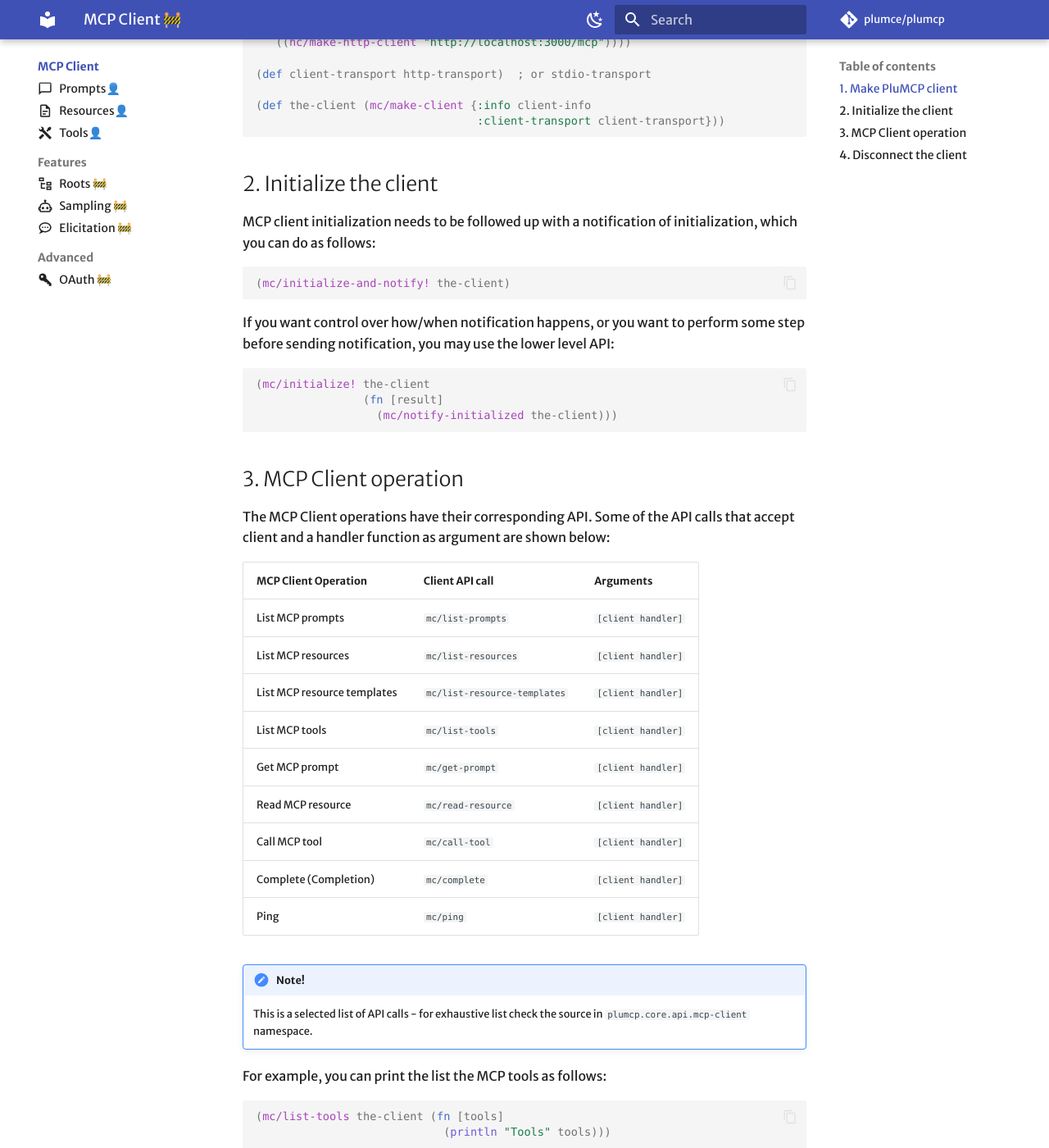
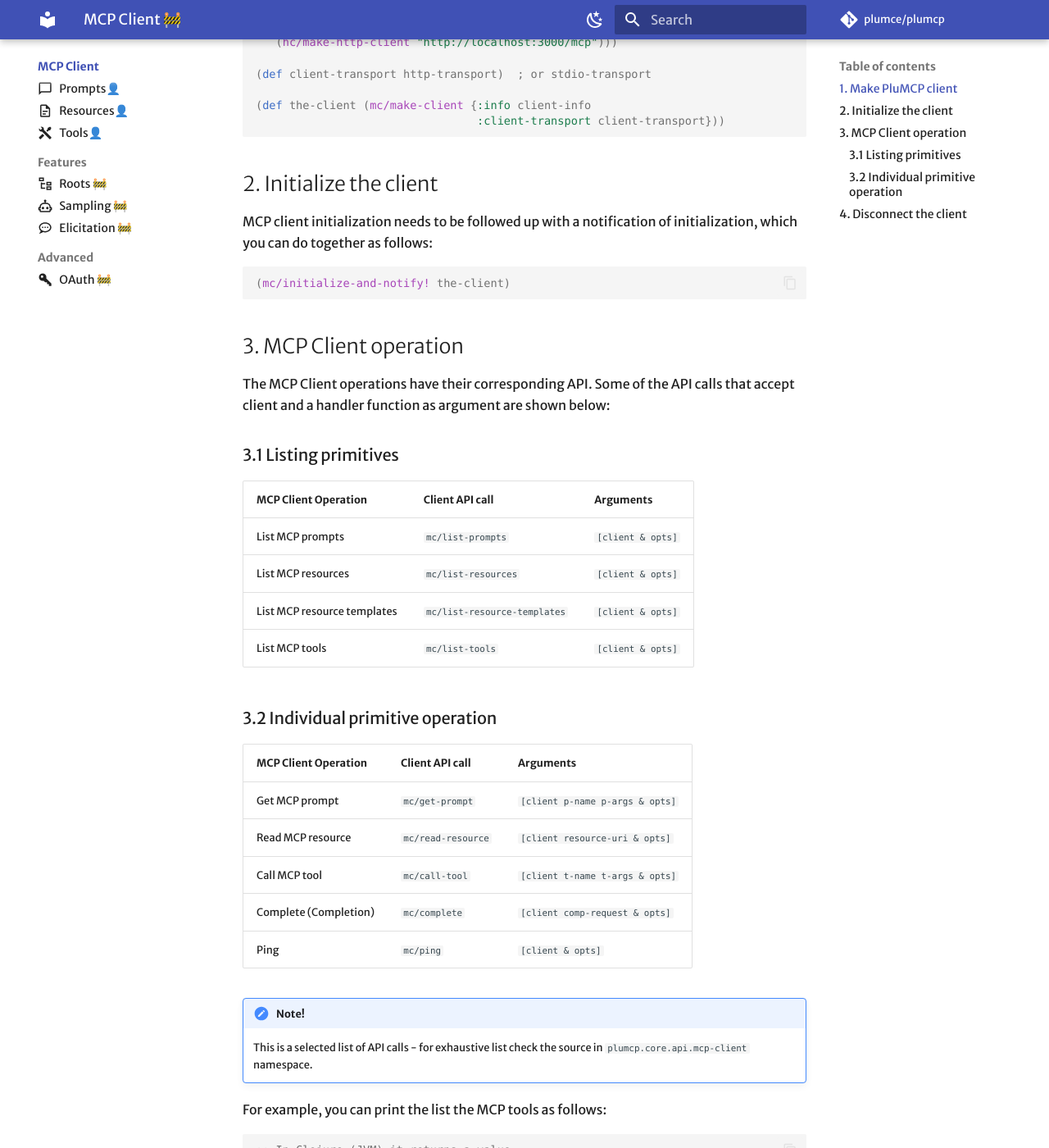
Before and after one commit to plumce/plumcp-docs, an MkDocs documentation site: the page built from docs/mcpclient/index.md, in a window 1280 px wide and 1400 px high, scrolled down 1404 px. Shown: the whole window at 82% size. Built offline with MkDocs 1.6.1 and Material for MkDocs 9.7.7, drawn with Linux system fonts in a browser that asks for light colours; some web fonts are replaced; comment, search, counter and statistics services are not loaded; some of the changed text lies outside the part shown.

Commit message:
Update docs for PluMCP 0.2.0 API
The docs (esp PluMCP client docs) were meant for 0.1.0 - the client
underwent breaking API changes for 0.2.0 release - the coordinates
and new client API usage are updated now.

````diff
--- a/docs/mcpclient/index.md
+++ b/docs/mcpclient/index.md
@@ -41,7 +41,7 @@ namespace. Remainder of this page assumes you have these aliases setup.
 
 (def http-transport
   (hct/make-streamable-http-transport
-   ((hc/make-http-client "http://localhost:3000/mcp"))))
+   (hc/make-http-client "http://localhost:3000/mcp")))
 
 (def client-transport http-transport)  ; or stdio-transport
 
@@ -52,20 +52,10 @@ namespace. Remainder of this page assumes you have these aliases setup.
 ## 2. Initialize the client
 
 MCP client initialization needs to be followed up with a notification
-of initialization, which you can do as follows:
+of initialization, which you can do together as follows:
 
 ```clojure
 (mc/initialize-and-notify! the-client)
-```
-
-If you want control over how/when notification happens, or you want to
-perform some step before sending notification, you may use the lower
-level API:
-
-```clojure
-(mc/initialize! the-client
-                (fn [result]
-                  (mc/notify-initialized the-client)))
 ```
 
 ## 3. MCP Client operation
@@ -74,17 +64,24 @@ The MCP Client operations have their corresponding API. Some of the API
 calls that accept client and a handler function as argument are shown
 below:
 
-| MCP Client Operation        | Client API call              | Arguments          |
-|-----------------------------|------------------------------|--------------------|
-| List MCP prompts            | `mc/list-prompts`            | `[client handler]` |
-| List MCP resources          | `mc/list-resources`          | `[client handler]` |
-| List MCP resource templates | `mc/list-resource-templates` | `[client handler]` |
-| List MCP tools              | `mc/list-tools`              | `[client handler]` |
-| Get MCP prompt              | `mc/get-prompt`              | `[client handler]` |
-| Read MCP resource           | `mc/read-resource`           | `[client handler]` |
-| Call MCP tool               | `mc/call-tool`               | `[client handler]` |
-| Complete (Completion)       | `mc/complete`                | `[client handler]` |
-| Ping                        | `mc/ping`                    | `[client handler]` |
+### 3.1 Listing primitives
+
+| MCP Client Operation        | Client API call              | Arguments         |
+|-----------------------------|------------------------------|-------------------|
+| List MCP prompts            | `mc/list-prompts`            | `[client & opts]` |
+| List MCP resources          | `mc/list-resources`          | `[client & opts]` |
+| List MCP resource templates | `mc/list-resource-templates` | `[client & opts]` |
+| List MCP tools              | `mc/list-tools`              | `[client & opts]` |
+
+### 3.2 Individual primitive operation
+
+| MCP Client Operation  | Client API call    | Arguments                       |
+|-----------------------|--------------------|---------------------------------|
+| Get MCP prompt        | `mc/get-prompt`    | `[client p-name p-args & opts]` |
+| Read MCP resource     | `mc/read-resource` | `[client resource-uri  & opts]` |
+| Call MCP tool         | `mc/call-tool`     | `[client t-name t-args & opts]` |
+| Complete (Completion) | `mc/complete`      | `[client comp-request  & opts]` |
+| Ping                  | `mc/ping`          | `[client               & opts]` |
 
 !!! note "Note!"
 
@@ -94,12 +91,15 @@ below:
 For example, you can print the list the MCP tools as follows:
 
 ```clojure
-(mc/list-tools the-client (fn [tools]
-                            (println "Tools" tools)))
+;; In Clojure (JVM) it returns a value
+(let [tools (mc/list-tools the-client)]
+  (println "Tools" tools))
+
+;; In CLJS it returns a js/Promise
+(-> (mc/list-tools the-client)
+    (.then (fn [tools]
+             (println "Tools" tools))))
 ```
-
-The `handler` is an arity-1 callback function that is invoked after the
-response for the client request arrives.
 
 ## 4. Disconnect the client
 
````
Also changed, not shown: 3 other files.
